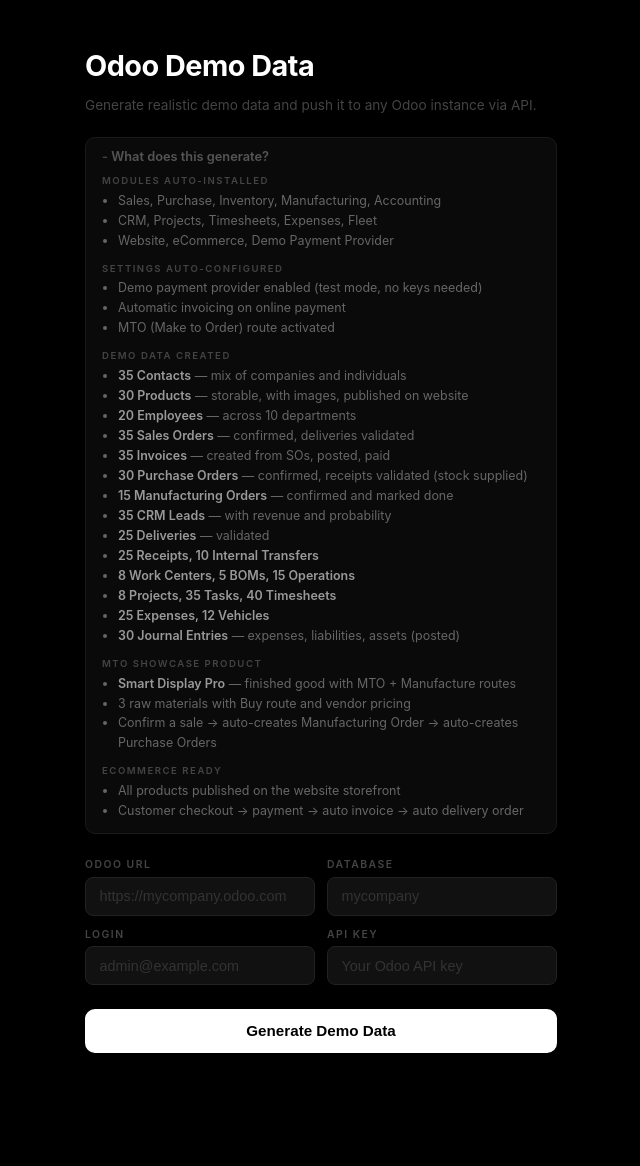
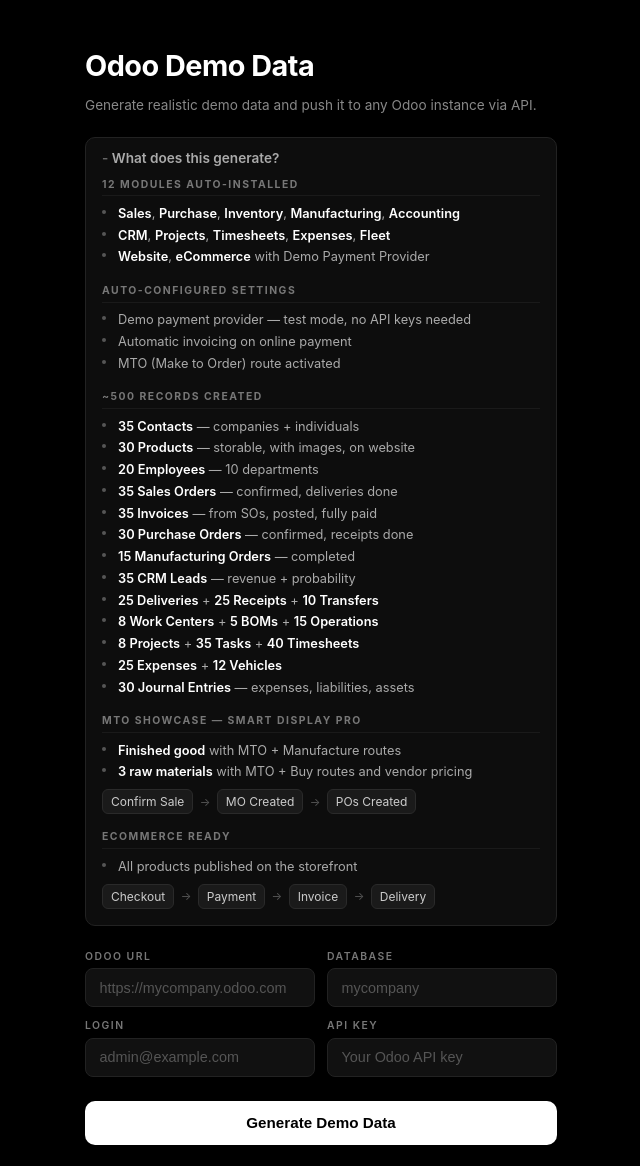
Before and after one commit to nko614/odoo-demo-generator, a Flask app: page / in a window 1280 px wide, after a click on "What does this generate?". Shown: the top 1166 px of the page, without its empty margins (319-959 px from the left). Before the commit the page ends 1053 px from the top, so only its background shows below. Run offline with Flask 3, Linux system fonts and the light colour scheme.

Commit message:
Improve info panel readability and brighten UI colors
- Brighten text colors throughout (subtitle, labels, placeholders, log entries)
- Restructure info panel with cleaner sections and visual flow diagrams
- Add pill-style flow steps for MTO and eCommerce workflows
- Custom bullet points, section dividers, hover states

Co-Authored-By: Claude Opus 4.6 <noreply@anthropic.com>

```diff
--- a/static/style.css
+++ b/static/style.css
@@ -27,32 +27,37 @@ h1 {
 }
 
 .subtitle {
-    color: #444;
+    color: #888;
     font-size: 0.85rem;
     margin-bottom: 1.5rem;
 }
 
 /* Info panel */
 .info-panel {
-    background: #0a0a0a;
-    border: 1px solid #1a1a1a;
+    background: #0d0d0d;
+    border: 1px solid #222;
     border-radius: 10px;
     margin-bottom: 1.5rem;
 }
 
 .info-panel summary {
-    padding: 0.7rem 1rem;
-    font-size: 0.8rem;
+    padding: 0.75rem 1rem;
+    font-size: 0.85rem;
     font-weight: 600;
-    color: #555;
+    color: #aaa;
     cursor: pointer;
     user-select: none;
     list-style: none;
+    transition: color 0.15s;
+}
+
+.info-panel summary:hover {
+    color: #fff;
 }
 
 .info-panel summary::before {
     content: '+ ';
-    color: #444;
+    color: #666;
 }
 
 .info-panel[open] summary::before {
@@ -64,11 +69,11 @@ h1 {
 }
 
 .info-body {
-    padding: 0 1rem 0.75rem;
+    padding: 0 1rem 1rem;
 }
 
 .info-section {
-    margin-bottom: 0.75rem;
+    margin-bottom: 1rem;
 }
 
 .info-section:last-child {
@@ -76,28 +81,69 @@ h1 {
 }
 
 .info-heading {
-    font-size: 0.6rem;
-    font-weight: 600;
+    font-size: 0.65rem;
+    font-weight: 700;
     text-transform: uppercase;
     letter-spacing: 1.5px;
-    color: #444;
-    margin-bottom: 0.3rem;
+    color: #777;
+    margin-bottom: 0.4rem;
+    padding-bottom: 0.3rem;
+    border-bottom: 1px solid #1a1a1a;
 }
 
 .info-body ul {
     margin: 0;
-    padding: 0 0 0 1rem;
+    padding: 0;
+    list-style: none;
 }
 
 .info-body li {
-    font-size: 0.78rem;
-    color: #666;
-    line-height: 1.6;
+    font-size: 0.8rem;
+    color: #aaa;
+    line-height: 1.7;
+    padding-left: 1rem;
+    position: relative;
+}
+
+.info-body li::before {
+    content: '';
+    position: absolute;
+    left: 0;
+    top: 0.55em;
+    width: 4px;
+    height: 4px;
+    border-radius: 50%;
+    background: #555;
 }
 
 .info-body li strong {
-    color: #999;
+    color: #fff;
     font-weight: 600;
+}
+
+.info-flow {
+    display: flex;
+    align-items: center;
+    gap: 0.4rem;
+    font-size: 0.8rem;
+    color: #aaa;
+    padding: 0.4rem 0 0;
+    flex-wrap: wrap;
+}
+
+.info-flow .flow-step {
+    background: #1a1a1a;
+    border: 1px solid #2a2a2a;
+    border-radius: 6px;
+    padding: 0.25rem 0.5rem;
+    font-size: 0.75rem;
+    color: #ccc;
+    white-space: nowrap;
+}
+
+.info-flow .flow-arrow {
+    color: #555;
+    font-size: 0.7rem;
 }
 
 /* Connection section */
@@ -113,7 +159,7 @@ h1 {
     font-weight: 600;
     text-transform: uppercase;
     letter-spacing: 1.5px;
-    color: #444;
+    color: #777;
     display: block;
     margin-bottom: 0.35rem;
 }
@@ -135,7 +181,7 @@ h1 {
 }
 
 .connection-grid input::placeholder {
-    color: #333;
+    color: #555;
 }
 
 /* Generate button */
@@ -271,7 +317,7 @@ h1 {
 
 .progress-counter {
     font-size: 0.8rem;
-    color: #555;
+    color: #888;
     font-variant-numeric: tabular-nums;
 }
 
@@ -287,7 +333,7 @@ h1 {
     padding: 0.45rem 0;
     border-bottom: 1px solid #111;
     font-size: 0.8rem;
-    color: #888;
+    color: #bbb;
     animation: fadeIn 0.2s ease;
 }
 
@@ -337,7 +383,7 @@ h1 {
 
 .log-detail {
     margin-left: auto;
-    color: #555;
+    color: #888;
     font-size: 0.75rem;
     font-variant-numeric: tabular-nums;
 }
--- a/templates/index.html
+++ b/templates/index.html
@@ -16,54 +16,71 @@
             <summary>What does this generate?</summary>
             <div class="info-body">
                 <div class="info-section">
-                    <div class="info-heading">Modules auto-installed</div>
+                    <div class="info-heading">12 Modules Auto-Installed</div>
                     <ul>
-                        <li>Sales, Purchase, Inventory, Manufacturing, Accounting</li>
-                        <li>CRM, Projects, Timesheets, Expenses, Fleet</li>
-                        <li>Website, eCommerce, Demo Payment Provider</li>
+                        <li><strong>Sales</strong>, <strong>Purchase</strong>, <strong>Inventory</strong>, <strong>Manufacturing</strong>, <strong>Accounting</strong></li>
+                        <li><strong>CRM</strong>, <strong>Projects</strong>, <strong>Timesheets</strong>, <strong>Expenses</strong>, <strong>Fleet</strong></li>
+                        <li><strong>Website</strong>, <strong>eCommerce</strong> with Demo Payment Provider</li>
                     </ul>
                 </div>
+
                 <div class="info-section">
-                    <div class="info-heading">Settings auto-configured</div>
+                    <div class="info-heading">Auto-Configured Settings</div>
                     <ul>
-                        <li>Demo payment provider enabled (test mode, no keys needed)</li>
+                        <li>Demo payment provider &mdash; test mode, no API keys needed</li>
                         <li>Automatic invoicing on online payment</li>
                         <li>MTO (Make to Order) route activated</li>
                     </ul>
                 </div>
+
                 <div class="info-section">
-                    <div class="info-heading">Demo data created</div>
+                    <div class="info-heading">~500 Records Created</div>
                     <ul>
-                        <li><strong>35 Contacts</strong> &mdash; mix of companies and individuals</li>
-                        <li><strong>30 Products</strong> &mdash; storable, with images, published on website</li>
-                        <li><strong>20 Employees</strong> &mdash; across 10 departments</li>
-                        <li><strong>35 Sales Orders</strong> &mdash; confirmed, deliveries validated</li>
-                        <li><strong>35 Invoices</strong> &mdash; created from SOs, posted, paid</li>
-                        <li><strong>30 Purchase Orders</strong> &mdash; confirmed, receipts validated (stock supplied)</li>
-                        <li><strong>15 Manufacturing Orders</strong> &mdash; confirmed and marked done</li>
-                        <li><strong>35 CRM Leads</strong> &mdash; with revenue and probability</li>
-                        <li><strong>25 Deliveries</strong> &mdash; validated</li>
-                        <li><strong>25 Receipts, 10 Internal Transfers</strong></li>
-                        <li><strong>8 Work Centers, 5 BOMs, 15 Operations</strong></li>
-                        <li><strong>8 Projects, 35 Tasks, 40 Timesheets</strong></li>
-                        <li><strong>25 Expenses, 12 Vehicles</strong></li>
-                        <li><strong>30 Journal Entries</strong> &mdash; expenses, liabilities, assets (posted)</li>
+                        <li><strong>35 Contacts</strong> &mdash; companies + individuals</li>
+                        <li><strong>30 Products</strong> &mdash; storable, with images, on website</li>
+                        <li><strong>20 Employees</strong> &mdash; 10 departments</li>
+                        <li><strong>35 Sales Orders</strong> &mdash; confirmed, deliveries done</li>
+                        <li><strong>35 Invoices</strong> &mdash; from SOs, posted, fully paid</li>
+                        <li><strong>30 Purchase Orders</strong> &mdash; confirmed, receipts done</li>
+                        <li><strong>15 Manufacturing Orders</strong> &mdash; completed</li>
+                        <li><strong>35 CRM Leads</strong> &mdash; revenue + probability</li>
+                        <li><strong>25 Deliveries</strong> + <strong>25 Receipts</strong> + <strong>10 Transfers</strong></li>
+                        <li><strong>8 Work Centers</strong> + <strong>5 BOMs</strong> + <strong>15 Operations</strong></li>
+                        <li><strong>8 Projects</strong> + <strong>35 Tasks</strong> + <strong>40 Timesheets</strong></li>
+                        <li><strong>25 Expenses</strong> + <strong>12 Vehicles</strong></li>
+                        <li><strong>30 Journal Entries</strong> &mdash; expenses, liabilities, assets</li>
                     </ul>
                 </div>
+
                 <div class="info-section">
-                    <div class="info-heading">MTO showcase product</div>
+                    <div class="info-heading">MTO Showcase &mdash; Smart Display Pro</div>
                     <ul>
-                        <li><strong>Smart Display Pro</strong> &mdash; finished good with MTO + Manufacture routes</li>
-                        <li>3 raw materials with Buy route and vendor pricing</li>
-                        <li>Confirm a sale &rarr; auto-creates Manufacturing Order &rarr; auto-creates Purchase Orders</li>
+                        <li><strong>Finished good</strong> with MTO + Manufacture routes</li>
+                        <li><strong>3 raw materials</strong> with MTO + Buy routes and vendor pricing</li>
                     </ul>
+                    <div class="info-flow">
+                        <span class="flow-step">Confirm Sale</span>
+                        <span class="flow-arrow">&rarr;</span>
+                        <span class="flow-step">MO Created</span>
+                        <span class="flow-arrow">&rarr;</span>
+                        <span class="flow-step">POs Created</span>
+                    </div>
                 </div>
+
                 <div class="info-section">
-                    <div class="info-heading">eCommerce ready</div>
+                    <div class="info-heading">eCommerce Ready</div>
                     <ul>
-                        <li>All products published on the website storefront</li>
-                        <li>Customer checkout &rarr; payment &rarr; auto invoice &rarr; auto delivery order</li>
+                        <li>All products published on the storefront</li>
                     </ul>
+                    <div class="info-flow">
+                        <span class="flow-step">Checkout</span>
+                        <span class="flow-arrow">&rarr;</span>
+                        <span class="flow-step">Payment</span>
+                        <span class="flow-arrow">&rarr;</span>
+                        <span class="flow-step">Invoice</span>
+                        <span class="flow-arrow">&rarr;</span>
+                        <span class="flow-step">Delivery</span>
+                    </div>
                 </div>
             </div>
         </details>
```
